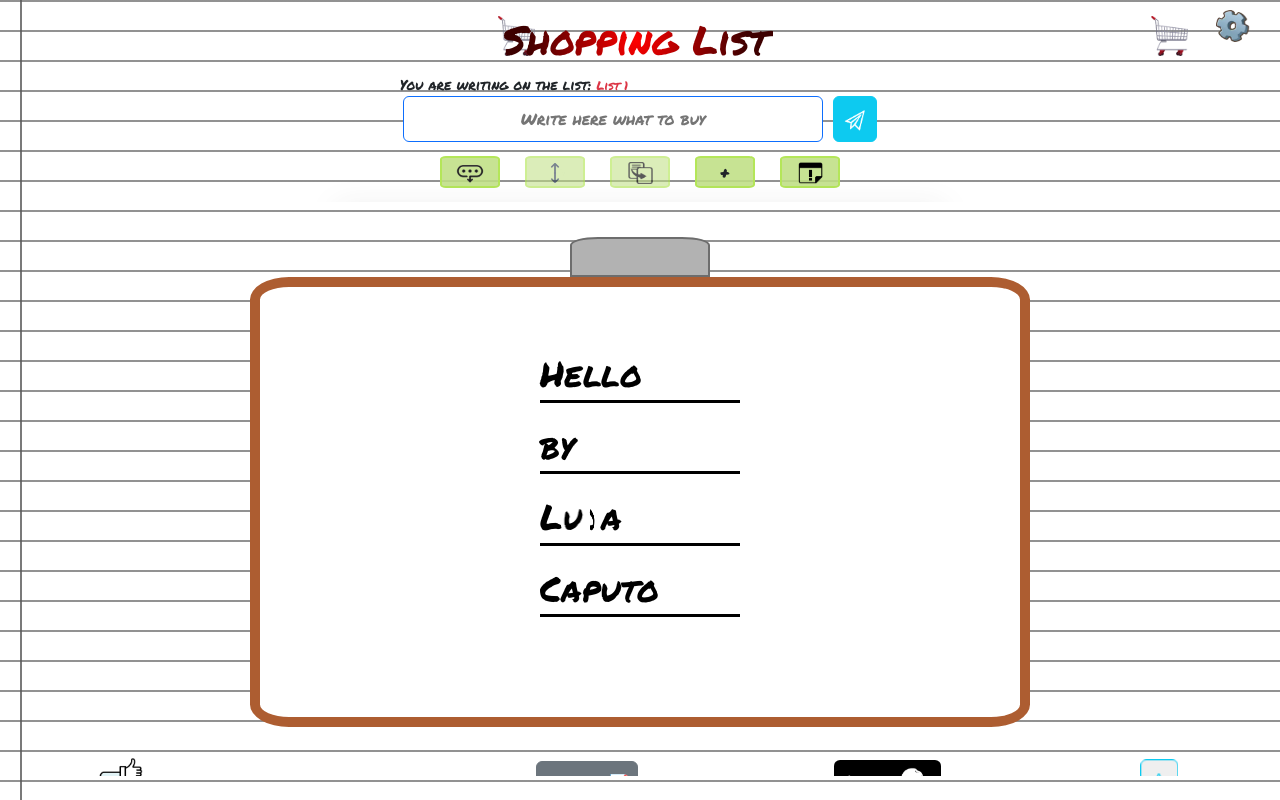
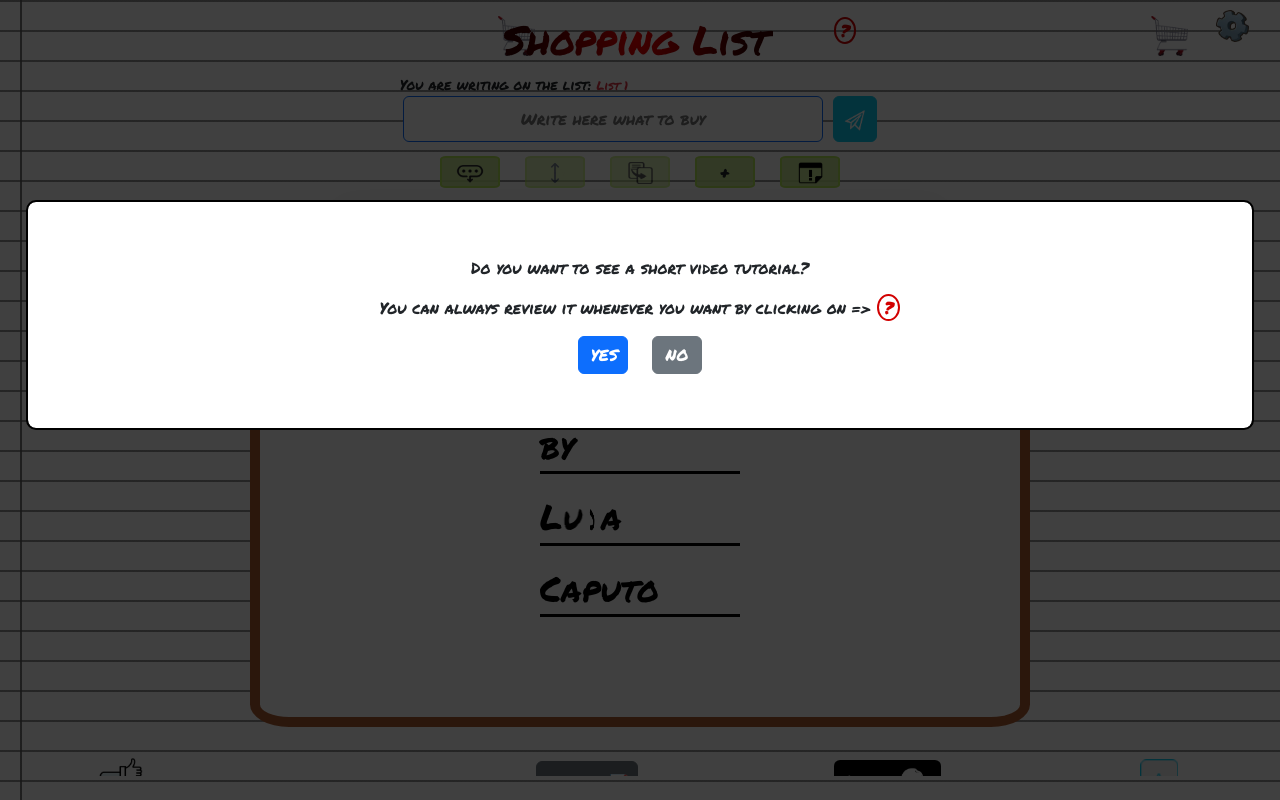
Before and after one commit to lucapu88/shopping_list, a Vue app: page / in a window 1280 px wide. Built offline with nearby package versions, Linux system fonts and the light colour scheme; a web font is replaced by a local one.

Commit message:
Created new general tutorial modal

```diff
--- a/src/App.vue
+++ b/src/App.vue
@@ -11,6 +11,7 @@ import SuggestionsModal from "./components/panels-and-modals/Suggestions-modal.v
 import DuplicateTodoAlert from "./components/panels-and-modals/Duplicate-todo-alert.vue";
 import LoadingOrUpdating from "./components/Loading-or-updating.vue";
 import ShowHelperButton from "./components/header/Show-helper-button.vue";
+import GeneralTutorialModal from "./components/helper/tutorials/General-tutoriar-modal.vue";
 
 import { useChristmasStore } from "@/store/festivities/ChristmasStore";
 import { useOthersFestivitiesStore } from "@/store/festivities/OthersFestivitiesStore";
@@ -54,6 +55,14 @@ export default {
 		this.settings.enableAI = !this.secondTodosStore.isLocal;
 	},
 	mounted() {
+		for (let i = 0; i < localStorage.length; i++) {
+			//const key = localStorage.key(i);
+			if (localStorage.length === 2) {
+				// In questo caso l'app l'hai apena scaricata, poichè ci sono solo 2 chiavi salvate, e ciò accade solo appena scaricata.
+				// Già se setti una lingua o un tema o aggiorni o setti una qualsiasi impostazione, aggiungi altre chiavi al localstorage.
+				this.settings.isTutorialVisible = true;
+			}
+		}
 		this.todosStore.toggleButtonDeleteSelectedTodo();
 	},
 	methods: {
@@ -108,6 +117,7 @@ export default {
 						<ConfirmModal v-if="todosStore.confirmDeleteModal" />
 						<SuggestionsModal v-if="suggestionsStore.suggestionsModal" />
 						<DuplicateTodoAlert v-if="todosStore.duplicateFound" />
+						<GeneralTutorialModal v-if="settings.isTutorialVisible" />
 					</header>
 					<main>
 						<MainList />
--- a/src/components/header/Head-list.vue
+++ b/src/components/header/Head-list.vue
@@ -10,6 +10,7 @@ import { useTodoStore } from "@/store/TodoStore";
 import { useSuggestionsStore } from "@/store/suggestions/SuggestionsStore";
 import { useSecondTodoStore } from "@/store/SecondTodoStore";
 import SuggestionsButton from "./SuggestionsButton.vue";
+import GeneralTutorialBtn from "../helper/tutorials/General-tutorial-btn.vue";
 </script>
 
 <script>
@@ -103,7 +104,7 @@ export default {
 <template>
 	<!-- TOFIX non so se è una cosa brutta da fare ma per il momento è l'unica soluzione trovata. Avendo il componente Todo-list che al click su una categoria aziona un metodo nello store, questo metodo dovrebbe scatenare il focus in in questo componente nell'input. -->
 	{{ addTodo.focusIn ? focusOnInput() : null }}
-	<img v-if="isChristmas.christmasTheme" class="christmas-garland" src="@/img/festivities/ghirlanda.webp" alt="merry-christmas" />
+	<img v-if="isChristmas.christmasTheme && !isChristmas.hideElementForTest" class="christmas-garland" src="@/img/festivities/ghirlanda.webp" alt="merry-christmas" />
 	<div class="header-container" :class="{ christmas: isChristmas.christmasTheme }">
 		<!-- DECORAZIONI HALLOWEEN -->
 		<template v-if="settings.isVisibleOnScroll">
@@ -114,6 +115,9 @@ export default {
 		</template>
 		<!-- TITOLO APPLICATIVO -->
 		<Title />
+		<!-- PULSANTE TUTORIAL -->
+		<GeneralTutorialBtn :read-only="false" />
+
 		<div class="selected-list-name">
 			<span>
 				{{ languages.selectedListText }}<small class="text-danger">{{ selectedList }}</small>
--- /dev/null
+++ b/src/components/helper/tutorials/General-tutorial-btn.vue
@@ -0,0 +1,85 @@
+<script setup>
+import { useLanguageStore } from "@/store/LanguageStore";
+import { useThemeStore } from "@/store/ThemeStore";
+import { useSettingsStore } from "@/store/SettingsStore";
+</script>
+
+<script>
+export default {
+	props: {
+		readOnly: Boolean,
+	},
+	data() {
+		return {
+			themes: useThemeStore(),
+			settings: useSettingsStore(),
+			languages: useLanguageStore(),
+		};
+	},
+	methods: {
+		showGeneralTutorialModal() {
+			if (!this.readOnly) {
+				this.settings.isTutorialVisible = true;
+			}
+		},
+	},
+};
+</script>
+
+<template>
+	<div
+		class="btn-container"
+		:class="{
+			'read-only': readOnly,
+			'ita-right': languages.langIta,
+			'right-10': themes.jeansTheme || languages.langSpanish || languages.langEnglish,
+			'right-0': themes.jeansTheme && languages.langSpanish,
+			'right-5': themes.jeansTheme && languages.langEnglish,
+		}"
+		@click="showGeneralTutorialModal()"
+	>
+		<span>?</span>
+	</div>
+</template>
+
+<style scoped>
+.btn-container {
+	position: absolute;
+	top: 2%;
+	width: 70px;
+	text-align: center;
+	color: #d20000;
+}
+
+.btn-container > span {
+	border: 2px solid;
+	border-radius: 50%;
+	padding: 0px 5px;
+	font-weight: bold;
+}
+
+.read-only {
+	position: relative;
+	width: 25px;
+	display: inline;
+	right: 0 !important;
+}
+
+.ita-right {
+	right: 15%;
+}
+
+.spa-right,
+.eng-right,
+.right-10 {
+	right: 10%;
+}
+
+.right-0 {
+	right: 0;
+}
+
+.right-5 {
+	right: 5%;
+}
+</style>
--- /dev/null
+++ b/src/components/helper/tutorials/General-tutoriar-modal.vue
@@ -0,0 +1,120 @@
+<script setup>
+import { useLanguageStore } from "@/store/LanguageStore";
+import { useThemeStore } from "@/store/ThemeStore";
+import { useSettingsStore } from "@/store/SettingsStore";
+import GeneralTutorialBtn from "./General-tutorial-btn.vue";
+</script>
+
+<script>
+export default {
+	data() {
+		return {
+			theme: useThemeStore(),
+			languages: useLanguageStore(),
+			settings: useSettingsStore(),
+			showVideo: false,
+		};
+	},
+	methods: {
+		playTutorial() {
+			this.showVideo = true;
+
+			this.$nextTick(() => {
+				const videoPlayer = this.$refs.videoRef;
+				videoPlayer.play();
+			});
+			window.localStorage.setItem("tutorialWatched", true);
+		},
+		closeTutorial() {
+			this.settings.isTutorialVisible = false;
+			window.localStorage.setItem("tutorialWatched", true);
+		},
+	},
+};
+</script>
+
+<template>
+	<div class="modal">
+		<div class="empty-div" @click="closeTutorial()"></div>
+		<div
+			class="modal-content"
+			:class="{
+				'container-light': theme.lightTheme,
+				'container-dark': theme.darkTheme,
+				'container-minimal': theme.minimalTheme,
+				'container-retro': theme.retroTheme,
+				'container-summer': theme.summerTheme,
+				'container-winter': theme.winterTheme,
+				'container-elegant': theme.elegantTheme,
+				'container-pink': theme.pinkTheme,
+				'container-panter': theme.panterTheme,
+				'container-lemon': theme.lemonTheme,
+				'container-jeans': theme.jeansTheme,
+				video: showVideo,
+			}"
+		>
+			<h2 v-if="showVideo" class="close-tutorial" @click="settings.isTutorialVisible = false">X</h2>
+
+			<video v-if="showVideo" ref="videoRef" class="video-container" poster="@/img/favicon.png" controls>
+				<source src="@/video/general-tutorial.mp4" type="video/mp4" />
+			</video>
+
+			<div v-if="!showVideo" class="confirm-alert">
+				<p>{{ languages.generalTutorial.title }}</p>
+				<p>{{ languages.generalTutorial.subtitle }} <GeneralTutorialBtn :read-only="true" /></p>
+
+				<button class="btn btn-primary me-4" :class="{ 'pink-theme-btn': theme.pinkTheme }" @click="playTutorial()">
+					<span v-if="languages.langIta || languages.langSpanish">SI</span>
+					<span v-if="languages.langEnglish">YES</span>
+				</button>
+				<button class="btn btn-secondary" :class="{ 'pink-theme-btn-secondary': theme.pinkTheme }" @click="closeTutorial()">NO</button>
+			</div>
+		</div>
+	</div>
+</template>
+
+<style scoped>
+.empty-div {
+	height: 100%;
+	position: absolute;
+	top: 0;
+	width: 100%;
+}
+.modal-content {
+	position: absolute;
+	padding: 10px;
+	border-radius: 10px;
+	width: 96%;
+	min-height: 230px;
+	text-align: center;
+	display: flex;
+	flex-direction: column;
+	align-items: center;
+	justify-content: center;
+	overflow-y: auto;
+	overflow-x: hidden;
+	animation: modalEnter 0.8s ease forwards;
+	left: 2%;
+	top: 25%;
+}
+.video {
+	top: 5%;
+	height: 90%;
+}
+.close-tutorial {
+	align-self: end;
+}
+.video-container {
+	position: relative;
+	width: 100%;
+	height: 100%;
+}
+.confirm-alert {
+	position: absolute;
+	border: none !important;
+}
+
+.btn {
+	width: 50px;
+}
+</style>
--- a/src/store/LanguageStore.js
+++ b/src/store/LanguageStore.js
@@ -217,7 +217,11 @@ export const useLanguageStore = defineStore('Language', {
       istruction2: 'Select the destination list',
       istructionAlert: 'The item is already in this list. Please select another'
     },
-    selectedListText: 'You are writing on the list: '
+    selectedListText: 'You are writing on the list: ',
+    generalTutorial: {
+      title: 'Do you want to see a short video tutorial?',
+      subtitle: 'You can always review it \n whenever you want by clicking on =>'
+    }
   }),
   getters: {},
   actions: {
@@ -368,6 +372,8 @@ export const useLanguageStore = defineStore('Language', {
       this.moveMode.istruction2 = 'Seleziona la lista di destinazione';
       this.moveMode.istructionAlert = "L'elemento è già in questa lista. Selezionane un'altra";
       this.selectedListText = 'Stai scrivendo sulla lista: ';
+      this.generalTutorial.title = "vuoi vedere un breve video tutorial?";
+      this.generalTutorial.subtitle = "puoi sempre rivederlo \n quando vuoi cliccando su =>";
     },
     setSpanishTranslations() { // SPA
       this.placeholder = 'Escriba aquí qué comprar';
@@ -452,6 +458,8 @@ export const useLanguageStore = defineStore('Language', {
       this.moveMode.istruction2 = 'Seleccione la lista de destino';
       this.moveMode.istructionAlert = "El artículo ya está en esta lista. Seleccione otro";
       this.selectedListText = 'Estás escribiendo en la lista: ';
+      this.generalTutorial.title = "¿Quieres ver un breve vídeo tutorial?";
+      this.generalTutorial.subtitle = "Siempre puedes revisarlo cuando quieras \n haciendo clic en =>";
     },
     //-------------------------------------------------------------------------------------  FESTIVITÀ
     festivitiesITATranslations() { // ITALIANO
--- a/src/store/SettingsStore.js
+++ b/src/store/SettingsStore.js
@@ -41,6 +41,7 @@ export const useSettingsStore = defineStore('settings', {
     isIphone: false,
     enableAI: true,
     isVisibleOnScroll: true,
+    isTutorialVisible: false,
   }),
   getters: {},
   actions: {
```
Also changed, not shown: 1 other file (tests, documents, lock files or other folders).
